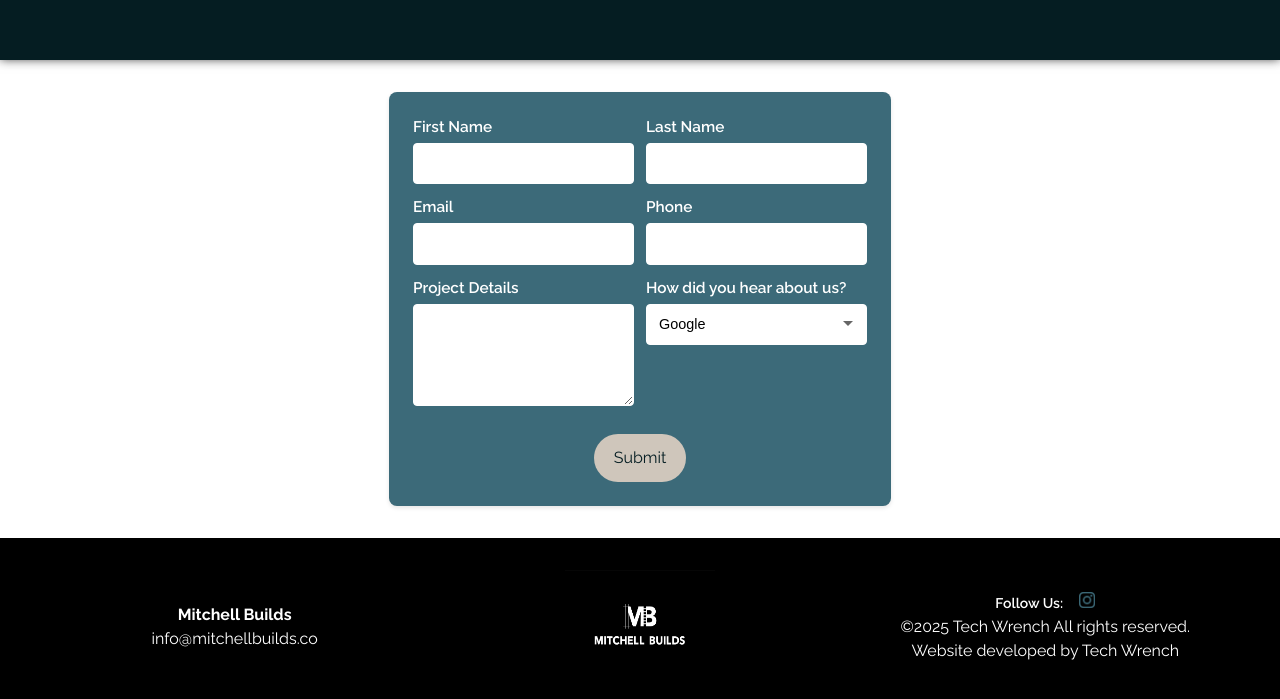
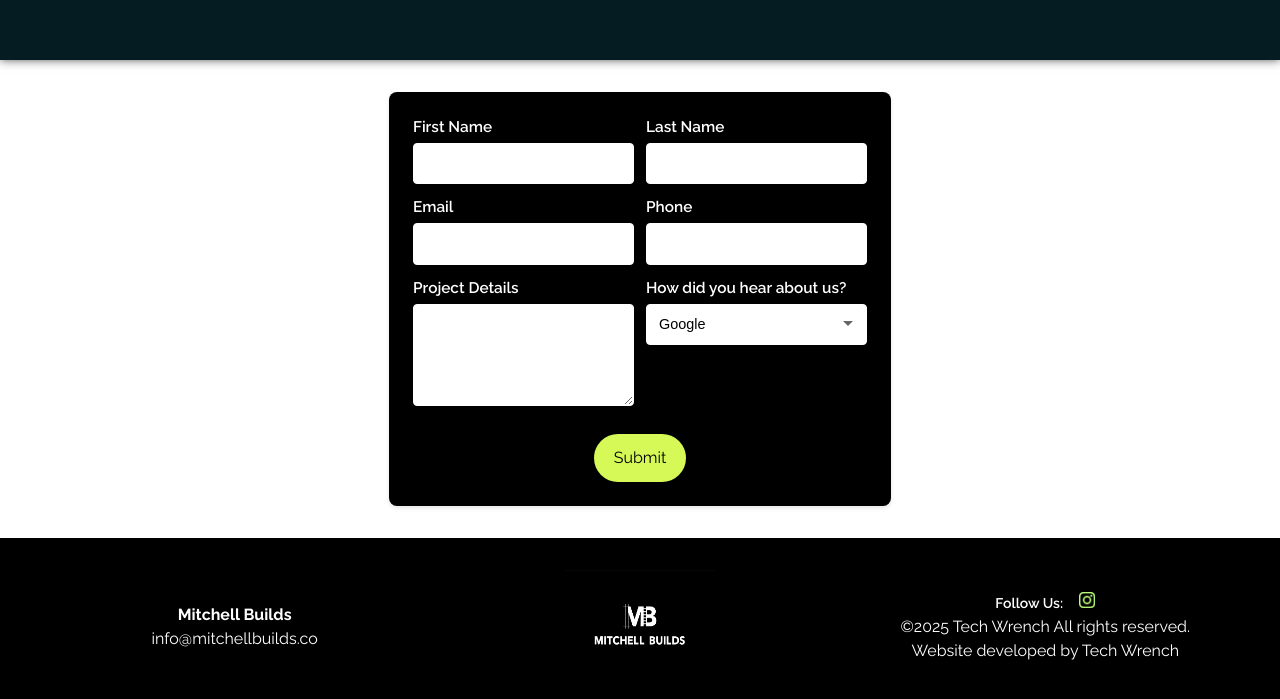
Before and after one commit to CarloRossi11/mbuilds, a Next.js app in the folder mitchellBuilds/: page /contact in a window 1280 px wide. Shown: the part 563-1262 px from the top of the page. Built offline with nearby package versions, Linux system fonts and the light colour scheme.

Commit message:
updated home page, portfolio header, and footer styling

```diff
--- a/mitchellBuilds/src/app/components/ScrollLinkImage.tsx
+++ b/mitchellBuilds/src/app/components/ScrollLinkImage.tsx
@@ -46,7 +46,7 @@ export default function ScrollLinkImage({
     <section className={styles.sectionContainer}>
       <div ref={ref} className={styles.itemContainer}>
         <motion.div className={styles.linkContainer} style={{ y }}>
-          <Link href={href}>{linkText}</Link>
+          <Link href={href}><h3>{linkText}</h3></Link>
         </motion.div>
 
         <Image
--- a/mitchellBuilds/src/app/components/contactForm.module.css
+++ b/mitchellBuilds/src/app/components/contactForm.module.css
@@ -1,5 +1,5 @@
 .contactForm {
-  background-color: #3C6A79;
+  background-color: #000;
   padding: 1.5rem;
   border-radius: 8px;
   box-shadow: 0 2px 4px rgba(0, 0, 0, 0.1);
@@ -88,8 +88,8 @@
 
 .contactForm button {
   padding: 0 20px;
-  background-color: #CFC6BB;
-  color: #051D22;
+  background-color: #d6f958;
+  color: #000;
   border: var(--foreground);
   border-radius: 128px;
   font-size: 16px;
@@ -106,9 +106,9 @@
 }
 
 .contactForm button:hover {
-  background-color: #051D22;
-  color: #CFC6BB;
-  border: 1px solid #CFC6BB;
+  background-color: #000;
+  color: #d6f958;
+  border: 1px solid #d6f958;
 }
 
 .formButton {
--- a/mitchellBuilds/src/app/components/footer.module.css
+++ b/mitchellBuilds/src/app/components/footer.module.css
@@ -13,14 +13,16 @@
 }
 
 .icon {
-filter: brightness(0) saturate(100%) invert(36%) sepia(47%) saturate(406%) hue-rotate(148deg) brightness(91%) contrast(88%);  transition:
+  filter: brightness(0) saturate(100%) invert(89%) sepia(47%) saturate(512%) hue-rotate(32deg) brightness(103%);
+  transition:
     background 0.2s,
     color 0.2s,
     border-color 0.2s;
 }
 
 .icon:hover {
-filter: brightness(0) saturate(100%) invert(4%) sepia(60%) saturate(5463%) hue-rotate(177deg) brightness(96%) contrast(96%);}
+filter: brightness(0) invert(1);
+}
 
 .footer a {
   align-items: center;
@@ -94,7 +96,7 @@ filter: brightness(0) saturate(100%) invert(4%) sepia(60%) saturate(5463%) hue-r
 }
 
 .wrench:hover {
-  color: #3C6A79;
+  color: #d6f958;
 }
 
 
--- a/mitchellBuilds/src/app/page.module.css
+++ b/mitchellBuilds/src/app/page.module.css
@@ -156,7 +156,16 @@ a.secondary {
   align-items: center;
   padding-top: 2rem;
   padding-bottom: 2rem;
-  background-color: #000;
+background: linear-gradient(
+    to bottom,
+    #000000 0%,
+    #1a1a1a 15%,
+    #404040 30%,
+    #808080 50%,
+    #bfbfbf 70%,
+    #e6e6e6 85%,
+    #ffffff 100%
+  );
   color: #fff;
   width: 100%;
 }
```
Also changed, not shown: mitchellBuilds/src/app/portfolio/PortfolioClient.tsx (+7 -10 lines), mitchellBuilds/src/app/portfolio/portfolio.module.css (+11 -0 lines).
